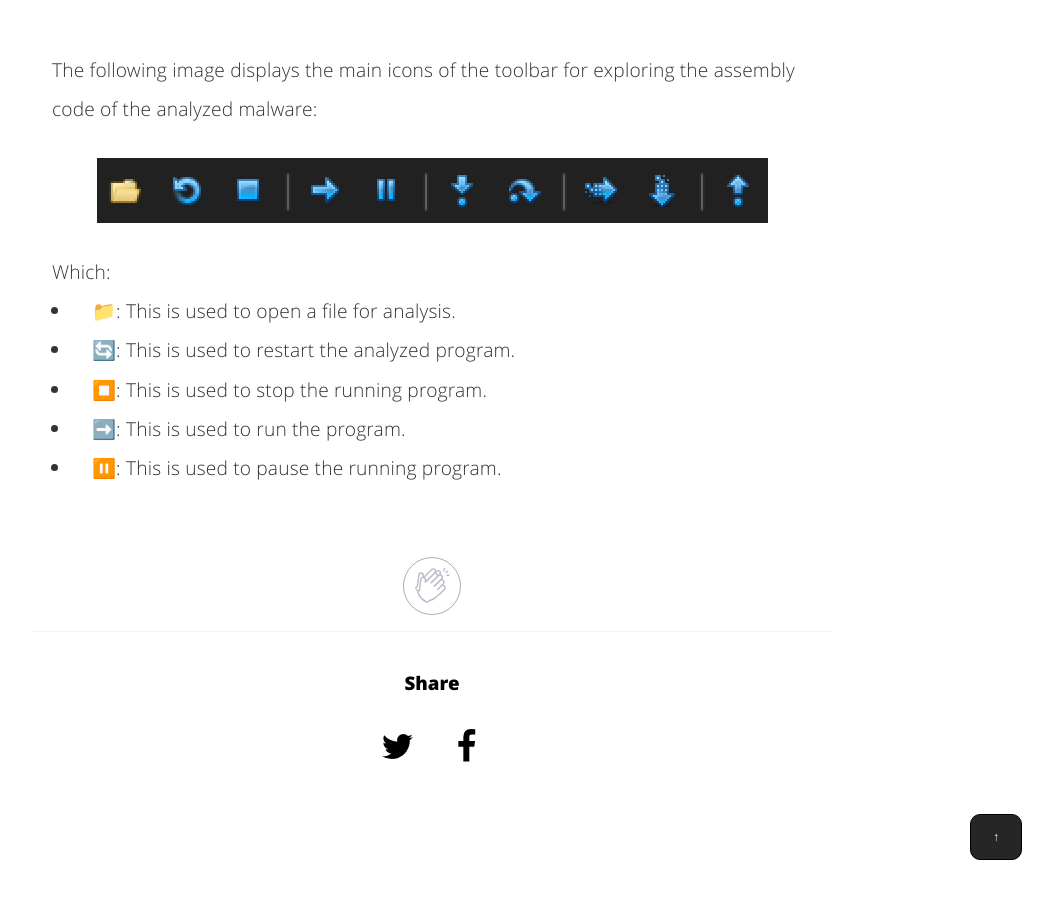
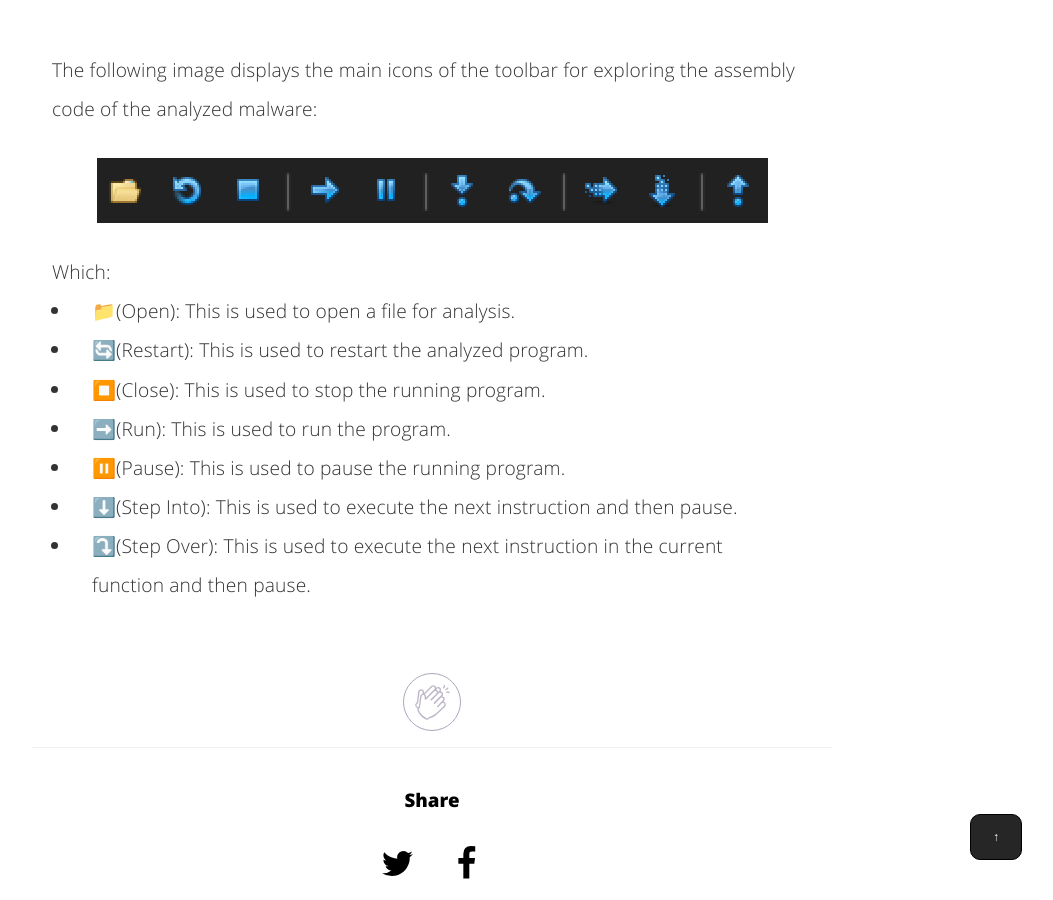
Before and after one commit to nickvourd/nickvourd.github.io, a Jekyll site: the page built from _posts/2023-10-18-x64dbg-intro.md, in a window 1280 px wide and 900 px high, scrolled down 4813 px. Shown: the whole window, without its empty margins (208-1261 px from the left). Built offline with Jekyll 4.4.1, drawn with Linux system fonts in a browser that asks for light colours.

Commit message:
Edit 2023-10-18 x64dbg (My first baby steps)

```diff
--- a/_posts/2023-10-18-x64dbg-intro.md
+++ b/_posts/2023-10-18-x64dbg-intro.md
@@ -356,19 +356,25 @@ Before we begin, let me to explain some terminology to become more familiar with
 
 <ul>
   <li>
-    <p>📁: This is used to open a file for analysis.</p>
+    <p>📁(Open): This is used to open a file for analysis.</p>
   </li>
   <li>
-    <p>🔄: This is used to restart the analyzed program.</p>
+    <p>🔄(Restart): This is used to restart the analyzed program.</p>
   </li>
   <li>
-    <p>⏹️: This is used to stop the running program.</p>
+    <p>⏹️(Close): This is used to stop the running program.</p>
   </li>
   <li>
-    <p>➡️: This is used to run the program.</p>
+    <p>➡️(Run): This is used to run the program.</p>
   </li>
   <li>
-    <p>⏸️: This is used to pause the running program.</p>
+    <p>⏸️(Pause): This is used to pause the running program.</p>
+  </li>
+  <li>
+    <p>⬇️(Step Into): This is used to execute the next instruction and then pause.</p>
+  </li>
+  <li>
+    <p>⤵️(Step Over): This is used to execute the next instruction in the current function and then pause.</p>
   </li>
 </ul>
 
```
